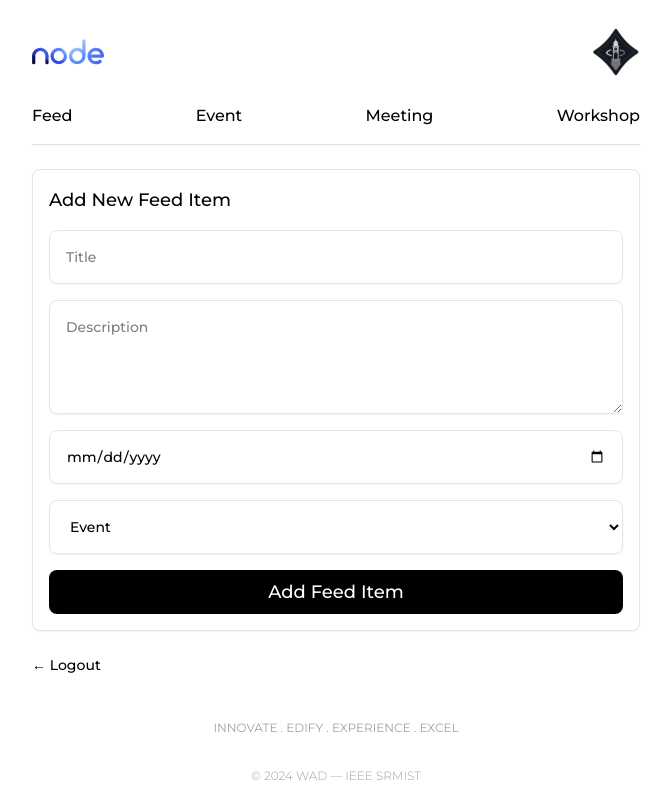
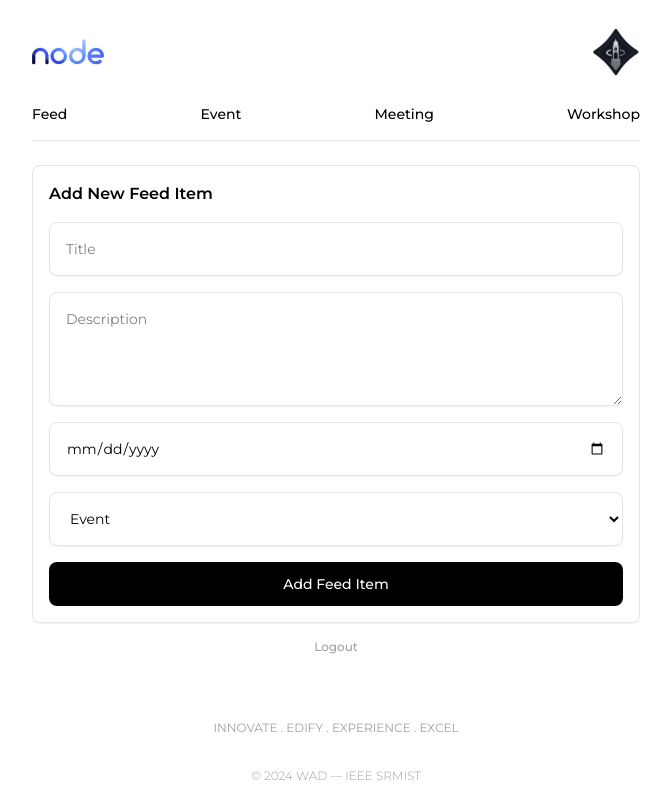
Before and after one commit to AkashSasikumar47/ieee-node, a Next.js app: page /admin in a window 1280 px wide. Shown: the whole page, without its empty margins (304-975 px from the left). Built offline with nearby package versions, Linux system fonts and the light colour scheme; sample sign-in values are in the browser's storage.

Commit message:
Fix typography

```diff
--- a/app/admin/page.tsx
+++ b/app/admin/page.tsx
@@ -26,16 +26,14 @@ export default function AdminPage() {
     <div>
       <Header />
       <Navbar />
-      <div className="mx-auto flex max-w-screen-sm flex-col gap-6 bg-white px-4 py-6">
+      <div className="mx-auto flex max-w-screen-sm flex-col gap-4 bg-white px-4 py-6">
         <FeedForm />
-        <div className="flex justify-start">
-          <button
-            onClick={handleLogout}
-            className="text-sm font-medium hover:text-red-500 hover:underline"
-          >
-            ← Logout
-          </button>
-        </div>
+        <button
+          onClick={handleLogout}
+          className="text-xs font-medium text-neutral-400 hover:text-red-500"
+        >
+          Logout
+        </button>
       </div>
     </div>
   );
--- a/app/components/FeedCard.tsx
+++ b/app/components/FeedCard.tsx
@@ -11,8 +11,8 @@ const FeedCard = ({ title, description, date, type }: FeedCardProps) => {
   return (
     <div className="block rounded-lg border border-neutral-200 bg-white p-4 shadow-xs">
       <div>
-        <h3 className="text-lg font-medium">{title}</h3>
-        <p className="mt-4 text-sm font-normal text-neutral-400">
+        <h3 className="text-base font-semibold">{title}</h3>
+        <p className="mt-3 text-sm font-normal text-neutral-400">
           {description}
         </p>
       </div>
--- a/app/components/FeedForm.tsx
+++ b/app/components/FeedForm.tsx
@@ -58,7 +58,7 @@ const FeedForm = () => {
       noValidate
       className="flex flex-col gap-4 rounded-lg border border-neutral-200 bg-white p-4 shadow-xs"
     >
-      <h2 className="text-lg font-medium">Add New Feed Item</h2>
+      <h2 className="text-base font-semibold">Add New Feed Item</h2>
       {message && (
         <p
           className={`text-xs font-medium ${isError ? "text-red-500" : "text-green-600"}`}
@@ -69,26 +69,26 @@ const FeedForm = () => {
       <input
         type="text"
         placeholder="Title"
-        className="w-full rounded-lg border border-neutral-200 p-4 text-sm font-medium shadow-xs"
+        className="w-full rounded-lg border border-neutral-200 p-4 text-sm font-normal shadow-xs"
         value={title}
         onChange={(e) => setTitle(e.target.value)}
       />
       <textarea
         placeholder="Description"
-        className="w-full rounded-lg border border-neutral-200 p-4 text-sm font-medium shadow-xs"
+        className="w-full rounded-lg border border-neutral-200 p-4 text-sm font-normal shadow-xs"
         rows={4}
         value={description}
         onChange={(e) => setDescription(e.target.value)}
       />
       <input
         type="date"
-        className="w-full rounded-lg border border-neutral-200 p-4 text-sm font-medium shadow-xs"
+        className="w-full rounded-lg border border-neutral-200 p-4 text-sm font-normal shadow-xs"
         value={date}
         onChange={(e) => setDate(e.target.value)}
         required
       />
       <select
-        className="w-full rounded-lg border border-neutral-200 p-4 text-sm font-medium shadow-xs"
+        className="w-full rounded-lg border border-neutral-200 p-4 text-sm font-normal shadow-xs"
         value={type}
         onChange={(e) => setType(e.target.value as FeedType)}
       >
@@ -99,7 +99,7 @@ const FeedForm = () => {
       <button
         type="submit"
         disabled={loading}
-        className="w-full rounded-lg bg-black p-2 text-lg font-medium text-white hover:bg-blue-500 disabled:opacity-50"
+        className="w-full rounded-lg bg-black py-3 text-sm font-medium text-white hover:bg-blue-500 disabled:opacity-50"
       >
         {loading ? "Submitting..." : "Add Feed Item"}
       </button>
--- a/app/components/FeedList.tsx
+++ b/app/components/FeedList.tsx
@@ -44,7 +44,7 @@ const FeedList = ({ filterType }: FeedListProps) => {
   if (loading) {
     return (
       <section className="mx-auto max-w-screen-sm bg-white px-4 py-6">
-        <p className="text-center text-neutral-400">Loading updates...</p>
+        <p className="text-center text-sm font-normal text-neutral-400">Loading updates...</p>
       </section>
     );
   }
@@ -52,7 +52,7 @@ const FeedList = ({ filterType }: FeedListProps) => {
   if (error) {
     return (
       <section className="mx-auto max-w-screen-sm bg-white px-4 py-6">
-        <p className="text-center text-neutral-400">{error}</p>
+        <p className="text-center text-sm font-normal text-neutral-400">{error}</p>
       </section>
     );
   }
@@ -60,7 +60,7 @@ const FeedList = ({ filterType }: FeedListProps) => {
   return (
     <section className="mx-auto flex max-w-screen-sm flex-col gap-6 bg-white px-4 py-6">
       {feed.length === 0 ? (
-        <p className="text-center text-neutral-400">No updates found.</p>
+        <p className="text-center text-sm font-normal text-neutral-400">No updates found.</p>
       ) : (
         feed.map((item) => (
           <FeedCard
--- a/app/components/Navbar.tsx
+++ b/app/components/Navbar.tsx
@@ -7,7 +7,7 @@ const Navbar = () => {
   const pathname = usePathname();
 
   const getLinkClass = (href: string) => {
-    return `font-medium text-base ${
+    return `text-sm font-medium ${
       pathname === href ? "text-blue-700" : "hover:text-neutral-400"
     }`;
   };
--- a/app/login/page.tsx
+++ b/app/login/page.tsx
@@ -50,26 +50,26 @@ export default function LoginPage() {
           onSubmit={handleLogin}
           className="flex flex-col gap-4 rounded-lg border border-neutral-200 bg-white p-4 shadow-xs"
         >
-          <h2 className="text-lg font-medium">Admin Login</h2>
+          <h2 className="text-base font-semibold">Admin Login</h2>
           {error && <p className="text-xs font-medium text-red-500">{error}</p>}
           <input
             type="text"
             placeholder="Username"
-            className="w-full rounded-lg border border-neutral-200 p-4 text-sm font-medium shadow-xs"
+            className="w-full rounded-lg border border-neutral-200 p-4 text-sm font-normal shadow-xs"
             value={username}
             onChange={(e) => setUsername(e.target.value)}
           />
           <input
             type="password"
             placeholder="Password"
-            className="w-full rounded-lg border border-neutral-200 p-4 text-sm font-medium shadow-xs"
+            className="w-full rounded-lg border border-neutral-200 p-4 text-sm font-normal shadow-xs"
             value={password}
             onChange={(e) => setPassword(e.target.value)}
           />
           <button
             type="submit"
             disabled={loading}
-            className="w-full rounded-lg bg-black p-2 text-lg font-medium text-white hover:bg-blue-500 disabled:opacity-50"
+            className="w-full rounded-lg bg-black py-3 text-sm font-medium text-white hover:bg-blue-500 disabled:opacity-50"
           >
             {loading ? "Logging in..." : "Login"}
           </button>
```
